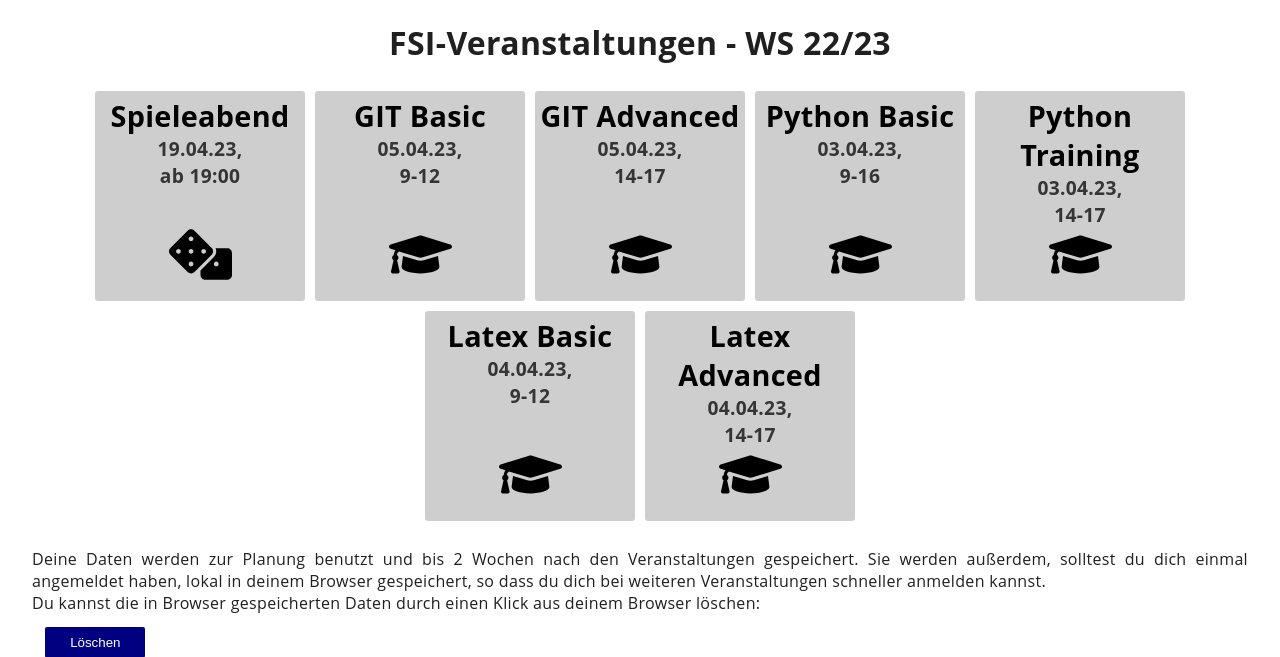
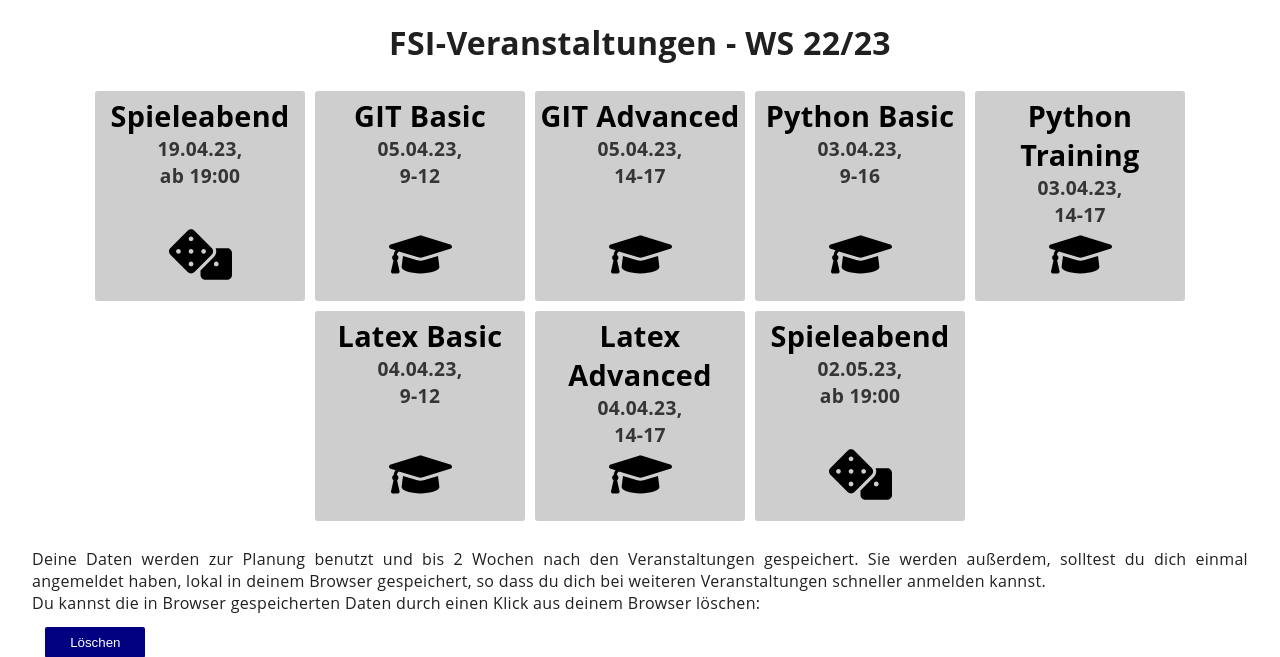
Before and after one commit to fsi-tue/eei, a PHP site: page /index.php in a window 1280 px wide. Shown: the top 657 px of the page. Run offline with PHP 8.4, Linux system fonts and the light colour scheme.

Commit message:
Update Spieleabend 2 info

```diff
--- a/event_data.php
+++ b/event_data.php
@@ -146,6 +146,30 @@ $events = [
             "end_of_registration" => mktime('23', '59', '59', '04', '02', '2023'),
             "text" => "Ob Übungsblatt oder Abschlussarbeit, im Laufe des Studiums müsst ihr öfters wissenschaftlich und mathematische Texte verfassen. Mit LaTeX habt ihr die Möglichkeit, diese schnell und professionell zu erstellen. Dieser Workshop bietet euch einen Einstieg in den Umgang mit LaTeX, Overleaf und TexStudio. Dieser Kurs setzt gewisse Latex Grundkentnisse die ihr im Workshop Latex Basics erwerben kann.",
             "info" => "Dieser Workshop richtet sich NICHT an Bachelor Ersties. Alle anderen sind herzlichst eingeladen.",
+        ],
+        # Spieleabend #2
+        "SP2" => [
+            "link" => 'SP2',
+            "name" => 'Spieleabend',
+            "active" => TRUE,
+            "cancelled" => FALSE,
+            "course_required" => TRUE,
+            "food" => FALSE,
+            "breakfast" => FALSE,
+            "path" => "{$fp}ersti-spieleabend1.csv",
+            "icon" => 'dice',
+            "location" => 'Sand 14, A104',
+            "date" => '02.05.23 ab 19:00',
+            "uts" => mktime('19', '0', '0', '05', '02', '2023'),
+            "max_participants" => 200 ,
+            "registration_override" => true,
+            "end_of_registration" => mktime('19', '0', '0', '05', '02', '2022'),
+            "text" => "Der Ersti Spieleabend<br>
+            Wir möchten dich zu einem Spieleabend mit guter Gesellschaft und entspannter Atmosphäre auf dem Sand einladen.
+            Für einige Spiele sowie Getränke (gegen einen kleinen Obolus) sorgt die Fachschaft.
+            Wir freuen uns natürlich sehr, wenn du auch eigene Spiele mitbringst, obwohl unsere Sammlung schon beachtlich ist!
+            Um besser planen zu können und euch eine kleine Errinerungsmail zu schicken, bitten wir euch sich anzumelden.",
+            "info" => ""
         ],
         /*
         # Sommerfest
```
